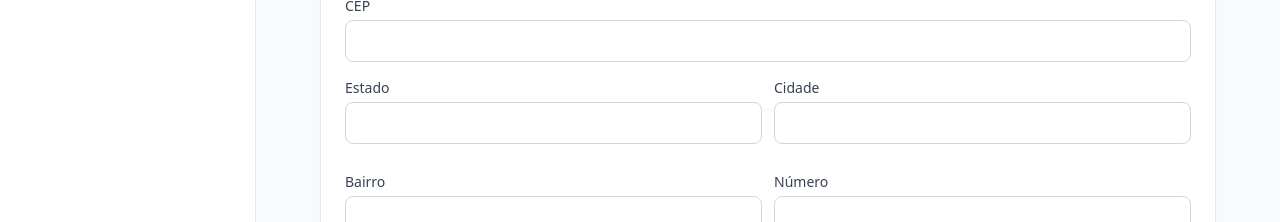
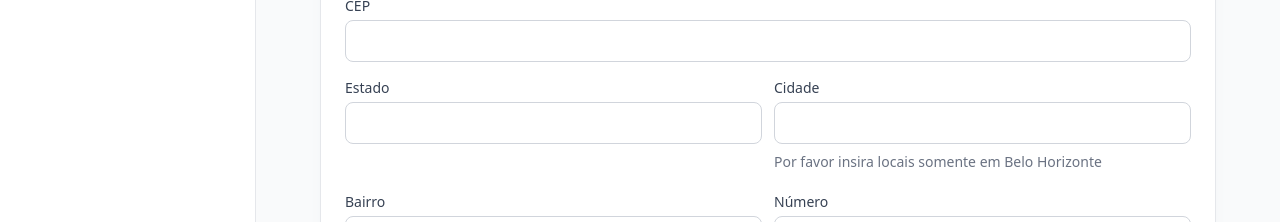
Before and after one commit to sofiaparreira/frontend-encomendas-drone, a React (Vite) app: page /order/create in a window 1280 px wide. Shown: the part 491-713 px from the top of the page. Built offline with nearby package versions, Linux system fonts and the light colour scheme; no server answers.

Commit message:
fix: validação se a cidade é bh e retorno de erro do backend no create drone

```diff
--- a/src/pages/dashboard/page.jsx
+++ b/src/pages/dashboard/page.jsx
@@ -1,10 +1,9 @@
 import React from 'react'
 import useDashboardViewModel from './useDashboardVeiwModel'
-import { IoMdCheckmarkCircleOutline } from 'react-icons/io'
 import { MdLocalShipping, MdPending, MdCheckCircle } from 'react-icons/md'
 import { FiClock, FiPackage } from 'react-icons/fi'
 import { HiOutlineStatusOnline, HiOutlineStatusOffline } from 'react-icons/hi'
-import { BiWrench, BiBattery } from 'react-icons/bi'
+import { BiBattery } from 'react-icons/bi'
 import { PiDroneFill } from 'react-icons/pi'
 import { TbTruckDelivery, TbTruckReturn } from 'react-icons/tb'
 
@@ -17,7 +16,6 @@ const DashboardPage = () => {
         drones
     } = useDashboardViewModel()
 
-    // Calcular status dos drones baseado nos dados reais
     const droneStats = {
         total: drones.length,
         disponivel: drones.filter(d => d.status === 'disponivel').length,
@@ -133,7 +131,6 @@ const DashboardPage = () => {
                             </div>
                         </div>
 
-                        {/* Card de Carregando - Ocupando uma linha inteira */}
                         <div className={`p-4 rounded-lg border-2 ${getStatusColor('carregando')} mb-4`}>
                             <div className="flex items-center justify-between">
                                 <div className="flex items-center gap-2">
@@ -149,7 +146,7 @@ const DashboardPage = () => {
                             <h4 className="text-lg font-semibold text-gray-900 mb-4">Drones Ativos</h4>
                             <div className="space-y-2 max-h-60 overflow-y-auto">
                                 {drones.map((drone) => (
-                                    <div key={drone.id} className="flex items-center justify-between p-3 bg-white rounded-lg border border-gray-200">
+                                    <div key={drone._id} className="flex items-center justify-between p-3 bg-white rounded-lg border border-gray-200">
                                         <div className="flex items-center gap-3">
                                             <div className="p-2 rounded-full bg-gray-50 border border-gray-200">
                                                 {getStatusIcon(drone.status)}
@@ -169,7 +166,6 @@ const DashboardPage = () => {
                     </div>
                 </section>
 
-                {/* Seção dos Pedidos */}
                 <section className="space-y-4">
                     <div className="bg-white shadow-lg shadow-gray-200/50 p-6 rounded-xl border border-gray-100">
                         <div className="flex items-center gap-3 mb-4">
--- a/src/pages/drone/create/page.jsx
+++ b/src/pages/drone/create/page.jsx
@@ -153,6 +153,7 @@ const CreateDronePage = () => {
                 }}
                 value={endereco.estado}
               />
+              <div>
                 <InputContainer
                   label={'Cidade'}
                   onChange={(e) => {
@@ -163,6 +164,8 @@ const CreateDronePage = () => {
                   }}
                   value={endereco.cidade}
                 />
+                <p className="text-sm text-gray-500">Por favor insira locais somente em Belo Horizonte</p>
+              </div>
             </div>
 
             <div className="grid grid-cols-1 md:grid-cols-2 gap-x-3">
--- a/src/pages/drone/create/useCreateDroneViewModel.js
+++ b/src/pages/drone/create/useCreateDroneViewModel.js
@@ -85,6 +85,11 @@ export default function useCreateDroneViewModel() {
   if (isCreating) return;
   setIsCreating(true);
 
+
+  if(endereco.cidade !== 'Belo Horizonte') {
+    toast.error("Por favor, insira um local de Belo Horizonte")
+    return;
+  }
   try {
     setLoading(true);
 
@@ -122,6 +127,10 @@ export default function useCreateDroneViewModel() {
         const message = Object.values(err)[0];
         toast.error(message);
       });
+
+    } else if (error.response?.data?.error) {
+      toast.error(error.response.data.error);
+
     } else {
       console.error("Erro inesperado:", error);
       toast.error("Ocorreu um erro inesperado");
--- a/src/pages/order/create/page.jsx
+++ b/src/pages/order/create/page.jsx
@@ -111,6 +111,7 @@ const CreateOrderPage = () => {
                   }))
                 }
               />
+              <div>
                 <InputContainer
                   label={'Cidade'}
                   value={order.enderecoDestino?.cidade || ''}
@@ -124,6 +125,9 @@ const CreateOrderPage = () => {
                     }))
                   }
                 />
+                                <p className="text-sm text-gray-500">Por favor insira locais somente em Belo Horizonte</p>
+
+              </div>
               <InputContainer
                 label={'Bairro'}
                 value={order.enderecoDestino?.bairro || ''}
--- a/src/pages/order/create/useCreateOrderViewModel.js
+++ b/src/pages/order/create/useCreateOrderViewModel.js
@@ -93,6 +93,11 @@ const updateCoordinates = async () => {
 const createOrder = async () => {
   try {
     setLoading(true);
+
+      if(order.enderecoDestino.cidade !== 'Belo Horizonte') {
+    toast.error("Por favor, insira um local de Belo Horizonte")
+    return;
+  }
 
     const coords = await updateCoordinates();
     if (!coords) return;
```
Lines whose indentation alone changed are shown as unchanged.
